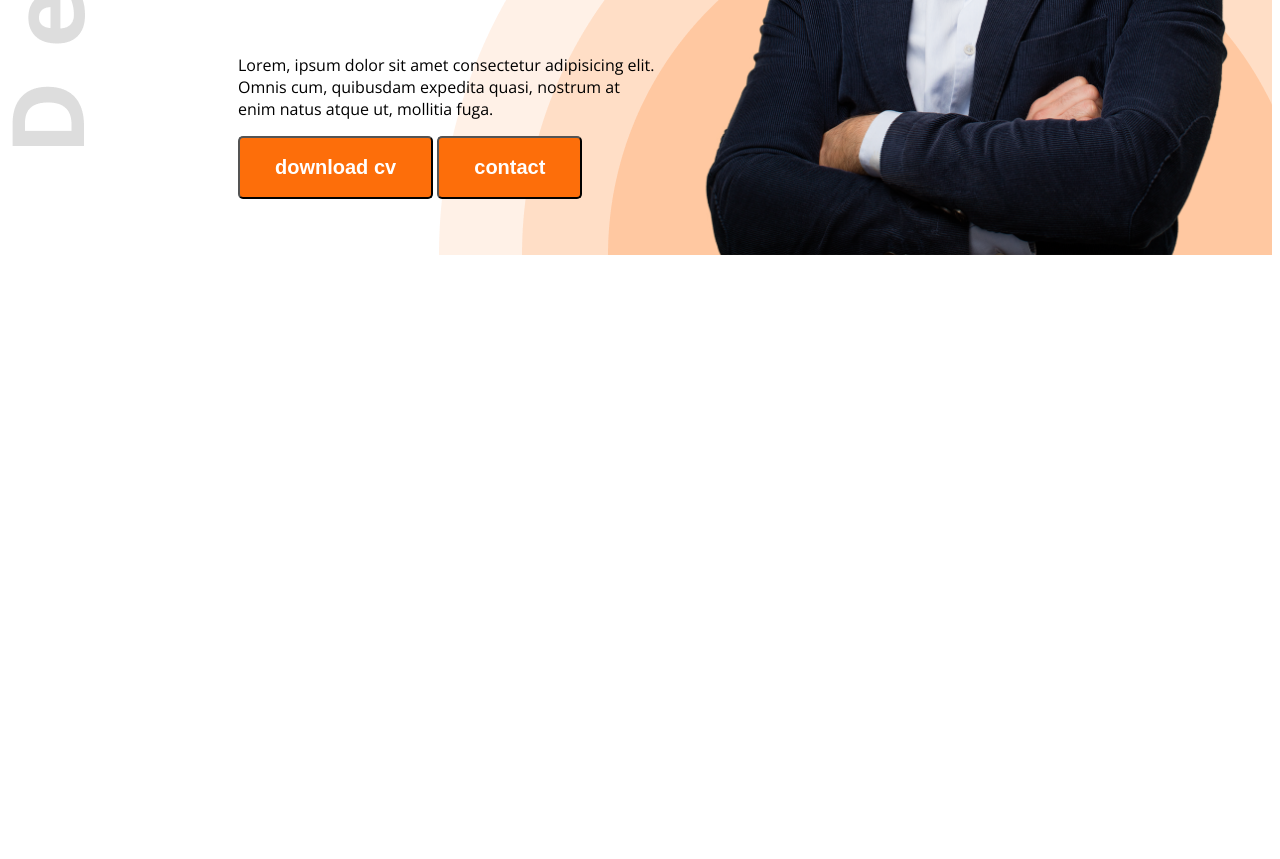
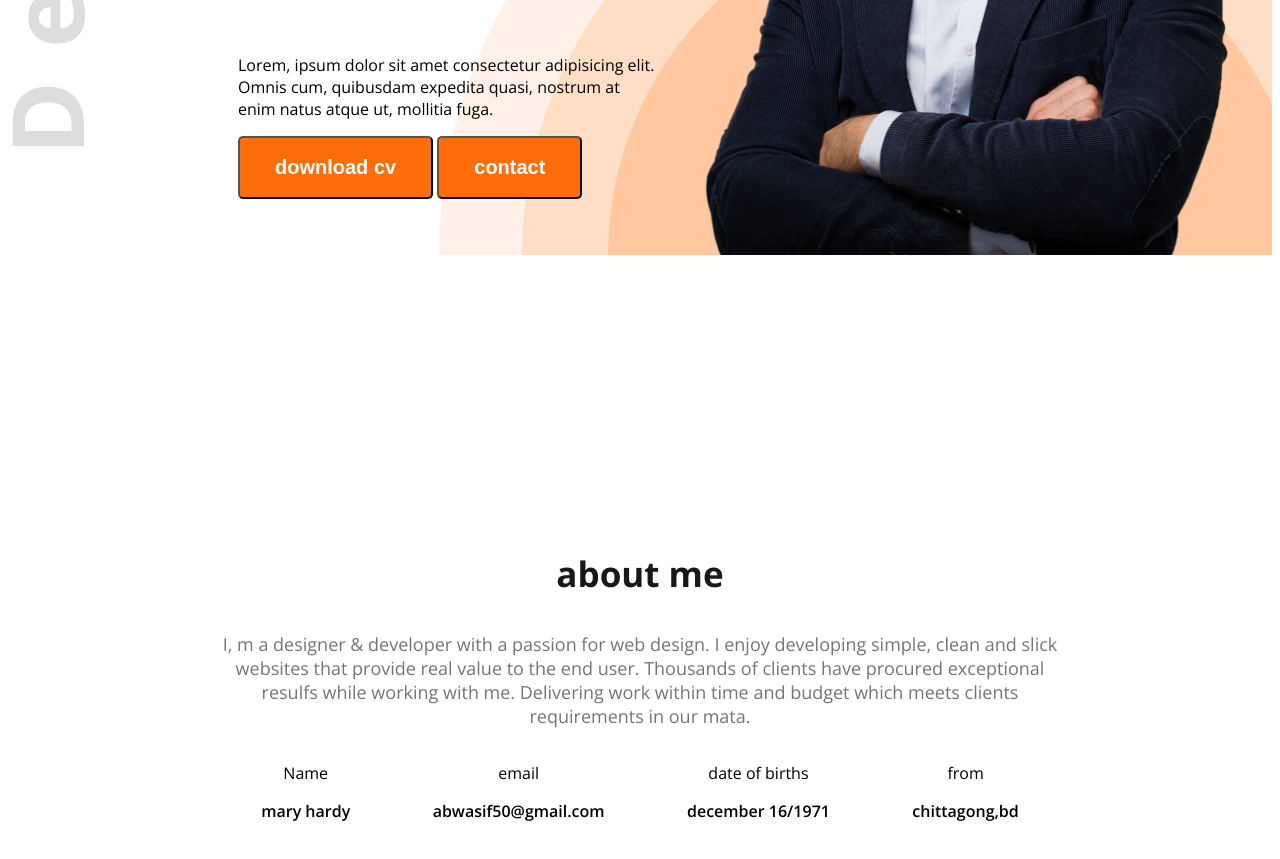
Before and after one commit to abwasif50/web-dev-portfolio, a plain HTML site: page index.html in a window 1280 px wide. Shown: the part 667-1526 px from the top of the page. Before the commit the page ends 930 px from the top, so only its background shows below. Drawn offline with nearby package versions, Linux system fonts and the light colour scheme.

Commit message:
added index.html

```diff
--- a/index.html
+++ b/index.html
@@ -15,7 +15,7 @@
 
 <body class="open-sans-normal">
 
-    <header class="header">
+    <header class="header seconndary-background">
         <nav>
             <h3 class="nav-title">Ma<span class="text-primary">r</span>y</h3>
             <ul>
@@ -38,7 +38,31 @@
         <img class="web-profile-pic" src="images/hardy.png">
         </div>
     </header>
-<main></main>
+<main>
+    <section class="about seconndary-background">
+        <h3 class="section-title">about me</h3>
+        <section class="description">
+            <p class="secton-titile-description">I, m a designer & developer with a passion for web design. I enjoy developing simple, clean and slick websites that provide real value to the end user. Thousands of clients have procured exceptional resulfs while working with me. Delivering work within time and budget which meets clients requirements in our mata.</p>
+<div class="about-items">
+<div class="about-item">
+    <p class="item-title">Name</p>
+    <p class="item-description">mary hardy</p>
+</div>
+<div class="about-item">
+    <p class="item-title">email</p>
+    <p class="item-description">abwasif50@gmail.com</p>
+</div>
+<div class="about-item">
+    <p class="item-title">date of births</p>
+    <p class="item-description">december 16/1971</p>
+</div>
+<div class="about-item">
+    <p class="item-title">from</p>
+    <p class="item-description">chittagong,bd</p>
+</div>
+
+</div>
+</main>
 
 
 
--- a/styles/portfolio.css
+++ b/styles/portfolio.css
@@ -14,6 +14,7 @@ color: #FD6E0A;
 .dark-2{
     color: #474747;
 }
+/* nav styles */
 nav{
 align-items: center;
 display: flex;
@@ -27,7 +28,7 @@ margin: 0 35px 0 230px;
 }
 .nav-title{
     font-size: 45px;
-    font font-weight: 800;
+     font-weight: 800;
 }
 nav li a{
 text-decoration: none;
@@ -52,11 +53,13 @@ nav ul{
     display: flex;
 align-items: center;
 }
+/* starting of intriducing */
 .banner-greetings{
 font-size: 45px;
 font-weight: 600;
 color: #474747;
 }
+/* title name of the deb. */
 .banner-title{
     font-weight: bold;
     font-size: 85px;
@@ -78,3 +81,40 @@ max-width: 580px;
     background-position:top left,right bottom ;
 
 }
+
+.secondary-background{
+    background-color:#FFF8F3;
+
+}
+.section-title{
+font-size:35px;
+font-weight: bold;
+color: #181818;
+
+}
+.secton-titile-description{
+font-size: 18px;
+    color: #757575;
+
+}
+.about{
+padding: 130px 150px;
+    border-radius: 10px;
+    text-align: center;
+    margin-top: 130px;
+}
+main{
+max-width: 1140px;
+margin: 0 auto;
+
+}
+.item-description{
+
+    font-weight: 600;
+}
+.about-items{
+display: flex;
+justify-content: space-around;
+
+
+}
```
